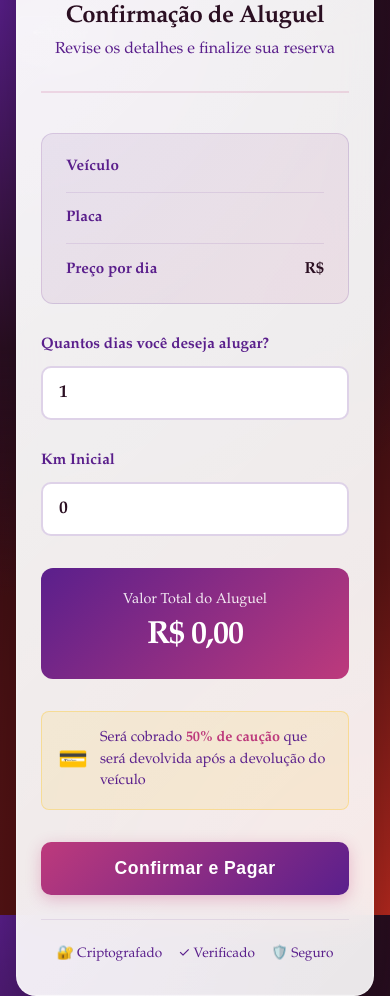
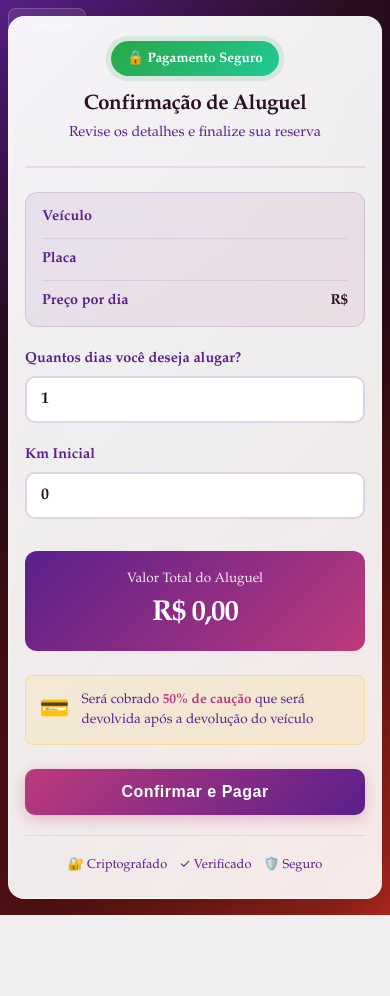
Before and after one commit to toybile/projeto-locacao-kurumaya, a Flask app: template templates/pagamento.html in a window 390 px wide. After the commit the page ends 915 px from the top, so only its background shows below. Run offline with Flask 3, Linux system fonts and the light colour scheme; the template is opened without the code that fills it, so the values that code supplies are empty.

Commit message:
Improve responsiveness to pagamento page

```diff
--- a/static/css/pgto.css
+++ b/static/css/pgto.css
@@ -25,9 +25,10 @@ body {
     display: flex;
     align-items: center;
     justify-content: center;
-    padding: 2rem;
+    padding: 2rem 1rem;
     position: relative;
     overflow-x: hidden;
+    overflow-y: auto;
 }
 
 .back-button {
@@ -64,6 +65,9 @@ body {
     width: 100%;
     padding: 3rem 2.5rem;
     animation: fadeInUp 0.6s cubic-bezier(0.4,0,0.2,1);
+    margin: 2rem auto;
+    max-height: calc(100vh - 4rem);
+    overflow-y: auto;
 }
 
 @keyframes fadeInUp {
@@ -310,29 +314,215 @@ input[type="number"]:focus {
 
 @media (max-width: 768px) {
     body {
-        padding: 1rem;
+        padding: 0.5rem;
     }
 
     .back-button {
-        top: 1rem;
-        left: 1rem;
-        padding: 10px 16px;
+        top: 0.5rem;
+        left: 0.5rem;
+        padding: 8px 12px;
+        font-size: 0.85rem;
+    }
+
+    .payment-container {
+        padding: 1.5rem 1rem;
+        margin: 1rem auto;
+        max-height: calc(100vh - 2rem);
+        border-radius: 16px;
+    }
+
+    .header-section {
+        margin-bottom: 1.5rem;
+        padding-bottom: 1.5rem;
+    }
+
+    h1 {
+        font-size: 1.3rem;
+    }
+
+    .subtitle {
         font-size: 0.9rem;
     }
 
+    .vehicle-info {
+        padding: 1rem;
+        margin-bottom: 1.5rem;
+    }
+
+    .info-row {
+        margin-bottom: 0.75rem;
+        padding-bottom: 0.75rem;
+    }
+
+    .info-label, .info-value {
+        font-size: 0.9rem;
+    }
+
+    .form-group {
+        margin-bottom: 1.5rem;
+    }
+
+    label {
+        font-size: 0.9rem;
+        margin-bottom: 0.5rem;
+    }
+
+    input[type="number"] {
+        padding: 12px 14px;
+        font-size: 1rem;
+    }
+
+    .total-section {
+        padding: 1.25rem;
+        margin-bottom: 1.5rem;
+    }
+
+    .total-label {
+        font-size: 0.85rem;
+    }
+
+    .total-value {
+        font-size: 1.8rem;
+    }
+
+    .deposit-info {
+        padding: 0.85rem;
+        margin-bottom: 1.5rem;
+    }
+
+    .deposit-text {
+        font-size: 0.85rem;
+    }
+
+    .payment-button {
+        padding: 14px;
+        font-size: 1rem;
+    }
+
+    .security-footer {
+        margin-top: 1.25rem;
+        padding-top: 1.25rem;
+    }
+
+    .security-icons {
+        font-size: 0.8rem;
+        gap: 0.75rem;
+    }
+
+    .km-input-group {
+        grid-template-columns: 1fr;
+    }
+}
+
+@media (max-height: 700px) {
+    body {
+        padding: 0.5rem;
+    }
+
     .payment-container {
-        padding: 2rem 1.5rem;
+        padding: 1.5rem 1.5rem;
+        margin: 1rem auto;
+        max-height: calc(100vh - 2rem);
+    }
+
+    .header-section {
+        margin-bottom: 1.25rem;
+        padding-bottom: 1.25rem;
     }
 
     h1 {
-        font-size: 1.5rem;
+        font-size: 1.4rem;
+        margin-bottom: 0.25rem;
+    }
+
+    .vehicle-info {
+        padding: 1rem;
+        margin-bottom: 1.25rem;
+    }
+
+    .info-row {
+        margin-bottom: 0.65rem;
+        padding-bottom: 0.65rem;
+    }
+
+    .form-group {
+        margin-bottom: 1.25rem;
+    }
+
+    .total-section {
+        padding: 1rem;
+        margin-bottom: 1.25rem;
     }
 
     .total-value {
         font-size: 2rem;
     }
 
-    .km-input-group {
-        grid-template-columns: 1fr;
+    .deposit-info {
+        padding: 0.85rem;
+        margin-bottom: 1.25rem;
+    }
+
+    .security-footer {
+        margin-top: 1rem;
+        padding-top: 1rem;
     }
 }
+
+@media (max-height: 600px) {
+    .payment-container {
+        padding: 1.25rem 1.5rem;
+    }
+
+    .header-section {
+        margin-bottom: 1rem;
+        padding-bottom: 1rem;
+    }
+
+    h1 {
+        font-size: 1.3rem;
+    }
+
+    .security-badge {
+        padding: 6px 12px;
+        font-size: 0.8rem;
+        margin-bottom: 0.75rem;
+    }
+
+    .vehicle-info {
+        padding: 0.85rem;
+        margin-bottom: 1rem;
+    }
+
+    .info-row {
+        margin-bottom: 0.5rem;
+        padding-bottom: 0.5rem;
+    }
+
+    .form-group {
+        margin-bottom: 1rem;
+    }
+
+    .total-section {
+        padding: 0.85rem;
+        margin-bottom: 1rem;
+    }
+
+    .total-value {
+        font-size: 1.75rem;
+    }
+
+    .deposit-info {
+        padding: 0.75rem;
+        margin-bottom: 1rem;
+    }
+
+    .payment-button {
+        padding: 12px;
+    }
+
+    .security-footer {
+        margin-top: 0.85rem;
+        padding-top: 0.85rem;
+    }
+}
```
